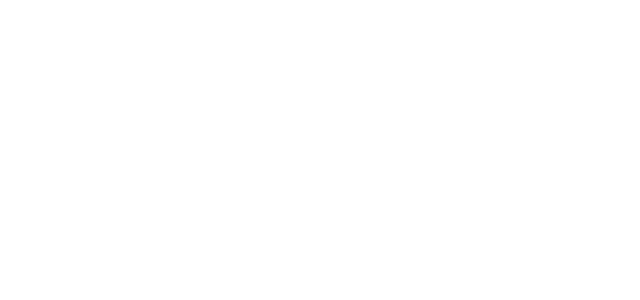
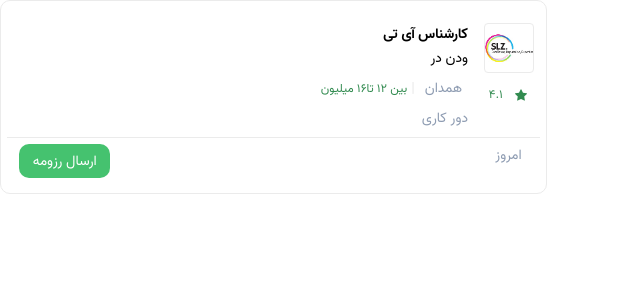
Before and after one commit to asmachegeni/WoodenDoor, a React (Create React App) app: page / in a window 1280 px wide. Shown: the top 300 px of the page, without its empty margins (0-640 px from the left). Built offline with nearby package versions, Linux system fonts and the light colour scheme.

Commit message:
Add jobAd component

```diff
--- a/package.json
+++ b/package.json
@@ -8,6 +8,7 @@
     "@testing-library/user-event": "^13.5.0",
     "react": "^18.2.0",
     "react-dom": "^18.2.0",
+    "react-icons": "^4.7.1",
     "react-scripts": "5.0.1",
     "web-vitals": "^2.1.4"
   },
--- a/src/App.js
+++ b/src/App.js
@@ -1,10 +1,10 @@
-import logo from './logo.svg';
-import './style/App.css';
+
+import JobAd from "./component/JobAd";
 
 function App() {
   return (
     <div className="App">
-
+      <JobAd/>
     </div>
   );
 }
--- a/src/component/JobAd.jsx
+++ b/src/component/JobAd.jsx
@@ -1,4 +1,46 @@
-const JobAd = () => {
-    return <div></div>;
-  };
-  export default JobAd;
+import React, { useState } from "react";
+import {BsFillStarFill} from "react-icons/bs"
+import "./../style/JobAd.css";
+import logo from "./../assets/img/temp.jpg"
+const JobAd = ({
+  JobAd = {
+    titleJob: "کارشناس آی تی",
+    name: "ودن در",
+    location: "همدان",
+    type: "دور کاری",
+    date: "امروز",
+    salay: "بین 12 تا16 میلیون",
+    score:"4.1"
+  },
+}) => {
+  return (
+    <div className="JobAd">
+      <div className="JobAdHeader">
+        <div className="JobAdContainer0">
+          <img alt="Company Logo" src={logo} className="JobAdLogo" />
+          <div className="JobAdContainer1">
+            <BsFillStarFill className="Staricon"/>
+            <span className="JobAdScore">{JobAd.score}</span>
+          </div>
+        </div>
+        <div className="DetailContiner">
+          <span className="JobAdTiltle">{JobAd.titleJob}</span>
+          <span className="JobAdName">{JobAd.name}</span>
+          <div className="JobAdContainer">
+            <span className="JobAdLocation">{JobAd.location}</span>
+            <span className="pipe">|</span>
+            <span className="JobAdSalary">{JobAd.salay}</span>
+          </div>
+          <span className="JobAdType">{JobAd.type}</span>
+        </div>
+      </div>
+      <div className="JobAdFooter">
+        <span className="JobAdDate">{JobAd.date}</span>
+        <div className="JobAdBtnContainer">
+          <button className="JobAdBtn" onClick={()=>{console.log("click")}}>ارسال رزومه</button>
+        </div>
+      </div>
+    </div>
+  );
+};
+export default JobAd;
--- /dev/null
+++ b/src/style/JobAd.css
@@ -0,0 +1,188 @@
+@font-face {
+  font-family: "Vazir-Bold";
+  src: url("./../assets/fonts/Vazir-Bold-FD.ttf");
+}
+@font-face {
+  font-family: "Vazir-Medium";
+  src: url("./../assets/fonts/Vazir-Medium-FD.ttf");
+}
+@font-face {
+  font-family: "Vazir-Regular";
+  src: url("./../assets/fonts/Vazir-Regular-FD.ttf");
+}
+
+.JobAd {
+  width: 545px;
+  height: 160px;
+  background-color: #fff;
+  border-radius: 10px;
+  border-width: 0.8px;
+  border-color: #ebebeb;
+  border-style: solid;
+  display: flex;
+  flex-direction: column;
+  align-items: flex-start;
+  padding-top: 16px;
+  padding-bottom: 16px;
+  line-height: 24px;
+  direction: rtl;
+}
+.JobAdSalary{
+  color: #328b50;
+  font-size: 12px;
+  font-family: "Vazir-Regular";
+}
+.pipe{
+  font-size: 14px;
+  color: #ebebeb;
+  padding: 4px;
+}
+.JobAdContainer{
+  display: flex;
+  justify-content: space-between;
+  align-items: center;
+}
+.JobAdContainer1{
+  display: flex;
+  flex-direction: row;
+  align-items: center;
+  justify-content: space-around;
+  padding-top: 10px;
+}
+.Staricon{
+  font-size: 12px;
+  color: #328B50;
+  padding: 3px;
+}
+.JobAdHeader {
+  display: flex;
+  flex-direction: row;
+  justify-content: space-between;
+  align-items: flex-start;
+  padding: 6px 12px;
+}
+.DetailContiner {
+  padding: 0px 16px;
+  display: flex;
+  flex-direction: column;
+  justify-content: space-between;
+  /* align-items: center; */
+  text-align: right;
+}
+.JobAdScore{
+  color: #328B50;
+  font-size: 12px;
+  font-family: "Vazir-Regular";
+}
+.JobAdLogo {
+  width: 48px;
+  height: 48px;
+  border: 1px solid #ebebeb;
+  overflow-clip-margin: content-box;
+  overflow: clip;
+  border-radius: 4px;
+}
+.JobAdContainer0{
+  display: flex;
+  flex-direction: column;
+  justify-content: space-around;
+}
+.DetailContiner {
+  font-size: 14px;
+  color: #000;
+  font-family: "Vazir-Bold";
+  line-height: 24px;
+}
+
+.JobAdTiltle {
+  font-size: 14px;
+  font-size: 14px;
+  color: #000;
+  font-family: "Vazir-Bold";
+  line-height: 24px;
+}
+.JobAdName {
+  font-size: 14px;
+  color: #000;
+  font-family: "Vazir-Regular";
+  line-height: 24px;
+
+}
+.JobAdLocation {
+  font-size: 14px;
+  color: #8e9cb2;
+  font-family: "Vazir-Regular";
+  line-height: 24px;
+  padding: 6px;
+}
+.JobAdType {
+  font-size: 14px;
+  color: #8e9cb2;
+  font-family: "Vazir-Regular";
+  line-height: 24px;
+}
+
+.JobAdFooter {
+  display: flex;
+  flex-direction: row;
+  border-top: solid 0.8px #ebebeb;
+  align-items: center;
+  padding: 0px 12px;
+  align-self: center;
+}
+.JobAdDate {
+  font-size: 14px;
+  color: #8e9cb2;
+  font-family: "Vazir-Regular";
+  line-height: 24px;
+  align-self: flex-start;
+  padding: 6px;
+}
+.JobAdBtnContainer {
+  width: 470px;
+  height: 34px;
+  display: flex;
+  flex-direction: row;
+  justify-content: flex-end;
+  align-items: center;
+  padding: 6px 0px;
+}
+.JobAdBtn {
+  width: 91px;
+  height: 34px;
+  background-color: #45c26f;
+  border-radius: 10px;
+  padding: 6px 12px;
+  font-size: 14px;
+  color: #fff;
+  font-family: "Vazir-Regular";
+  border: none;
+  cursor: pointer;
+}
+@media screen and (max-width: 992px) {
+  .JobAdBtnContainer{
+    width: 400px;
+  }
+  .JobAd{
+    width: 500px;
+  }
+
+}
+@media screen and (max-width: 768px) {
+  .JobAdBtnContainer{
+    width: 350px;
+  }
+  .JobAd{
+    width: 450px;
+  }
+
+}
+@media screen and (max-width: 480px) {
+  .JobAdBtnContainer{
+    width: 200px;
+  }
+  .JobAd{
+    width: 270px;
+  }
+
+}
```
Also changed, not shown: src/assets/img/temp.jpg (added), 1 other file (tests, documents, lock files or other folders).
